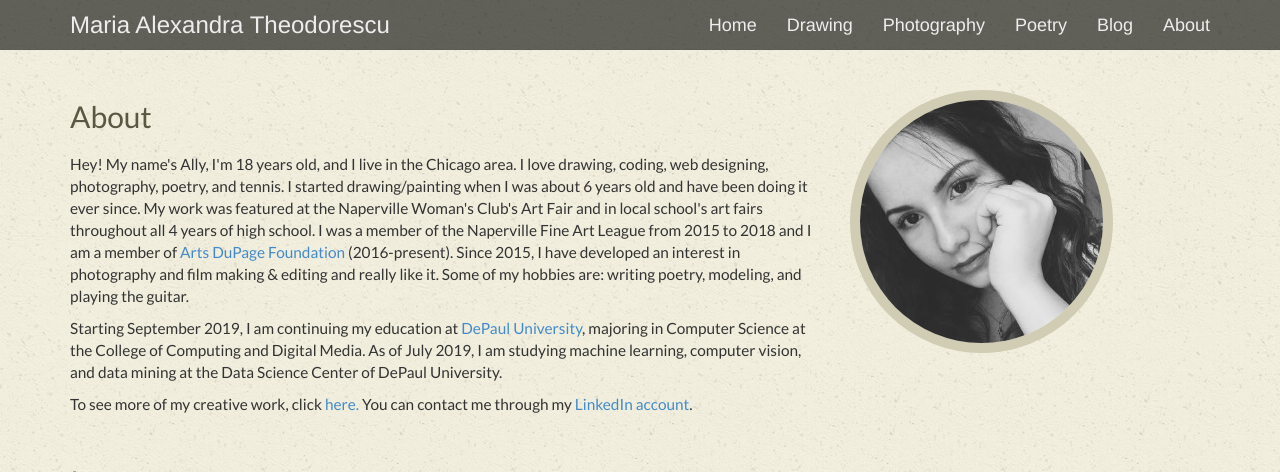
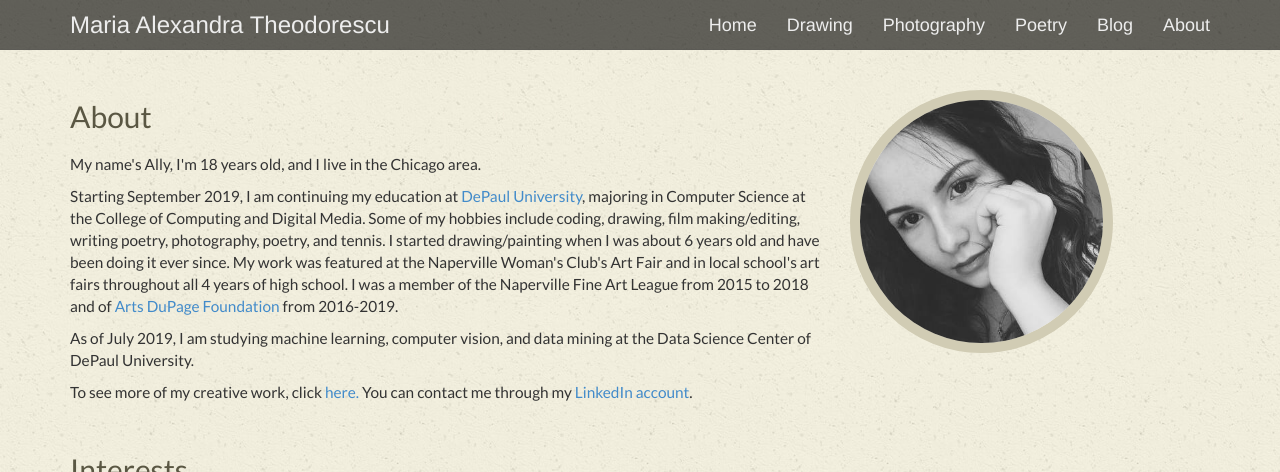
Before and after one commit to allyth/allyth, a Jekyll site: the page built from about.html, in a window 1280 px wide and 900 px high, cut to the strip 0-472 px from the top of the window. Built offline with Jekyll 4.4.1, drawn with Linux system fonts in a browser that asks for light colours; some web fonts are replaced.

Commit message:
Edit about

```diff
--- a/about.html
+++ b/about.html
@@ -9,11 +9,11 @@ title: About
             <h2>About</h2>
 
             <div style="padding: 10px 0px;">
-                <p>Hey! My name's Ally, I'm 18 years old, and I live in the Chicago area. I love drawing, coding, web designing, photography, poetry, and tennis. I started drawing/painting when I was about 6 years old and have been doing it ever since.
+                <p>My name's Ally, I'm 18 years old, and I live in the Chicago area. <p> Starting September 2019, I am continuing my education at <a href="https://www.cdm.depaul.edu/Pages/default.aspx">DePaul University</a>, majoring in Computer Science at the College of Computing and Digital Media.
+                    Some of my hobbies include coding, drawing, film making/editing, writing poetry, photography, poetry, and tennis. I started drawing/painting when I was about 6 years old and have been doing it ever since.
                     My work was featured at the Naperville Woman's Club's Art Fair and in local school's art fairs throughout all 4 years of high school.
-                    I was a member of the Naperville Fine Art League from 2015 to 2018 and I am a member of <a href="http://www.artsdupage.org/">Arts DuPage Foundation</a> (2016-present).
-                    Since 2015, I have developed an interest in photography and film making & editing and really like it. Some of my hobbies are: writing poetry, modeling, and playing the guitar.</p>
-                    <p> Starting September 2019, I am continuing my education at <a href="https://www.cdm.depaul.edu/Pages/default.aspx">DePaul University</a>, majoring in Computer Science at the College of Computing and Digital Media. As of July 2019, I am studying machine learning, computer vision, and data mining at the Data Science Center of DePaul University.</p>
+                    I was a member of the Naperville Fine Art League from 2015 to 2018 and of <a href="http://www.artsdupage.org/">Arts DuPage Foundation</a> from 2016-2019.</p>
+                     As of July 2019, I am studying machine learning, computer vision, and data mining at the Data Science Center of DePaul University.</p>
                     <p>To see more of my creative work, click <a href="https://www.instagram.com/oceanbluesoul/">here.</a> You can contact me through my <a href="http://www.linkedin.com/in/alexandra-theodorescu">LinkedIn account</a>.</p>
 
 
```
